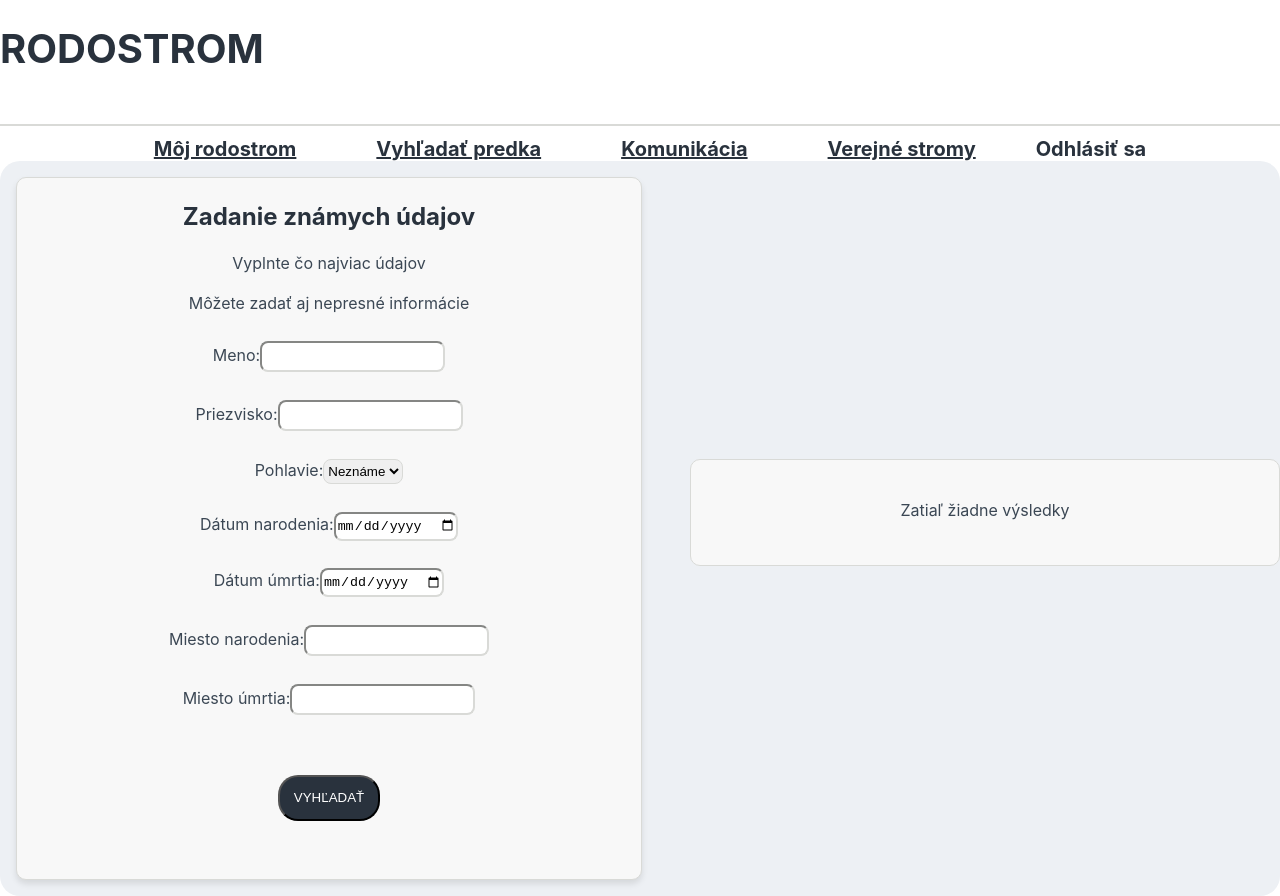
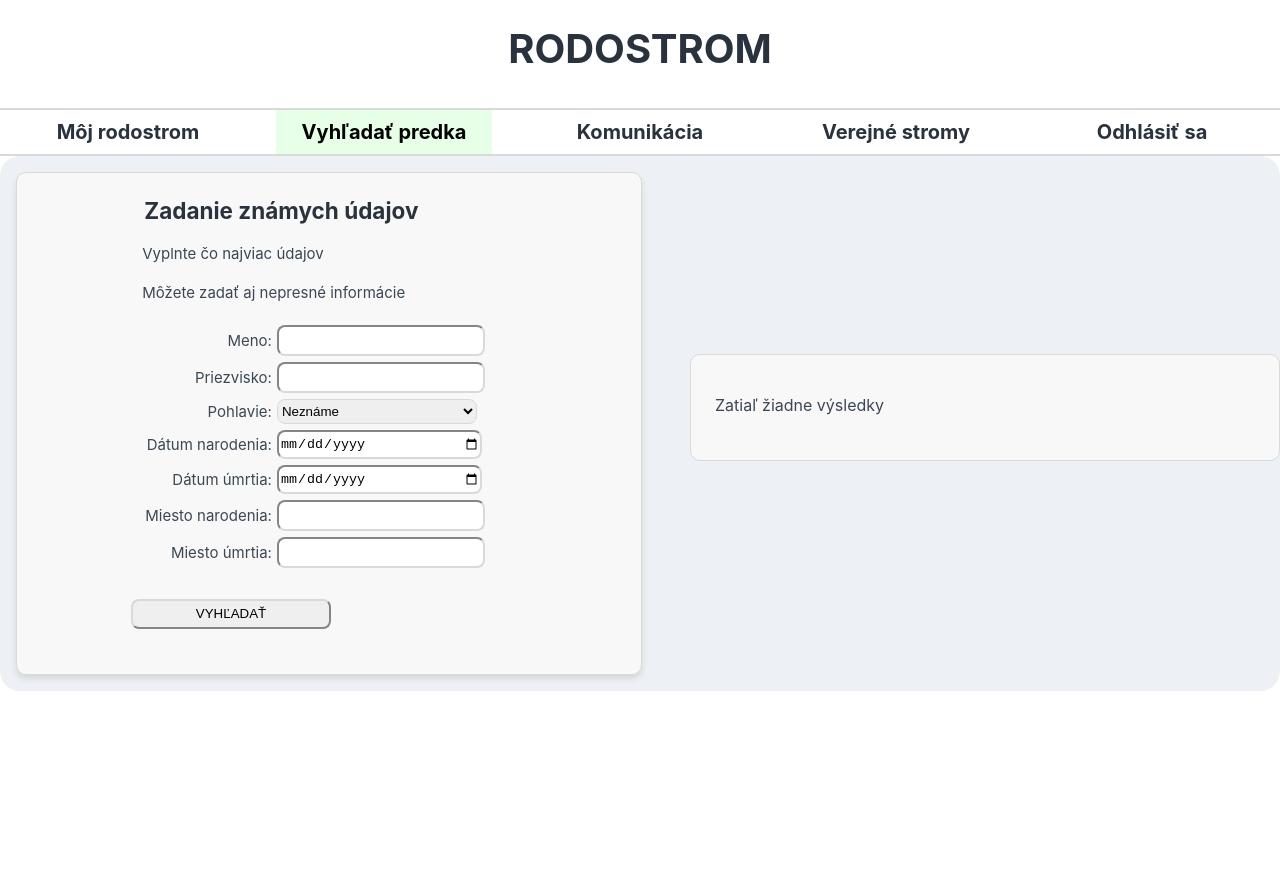
Before and after one commit to mbuchalova/rodostrom, a React (Create React App) app: page /search in a window 1280 px wide. After the commit the page ends 800 px from the top, so only its background shows below. Built offline with nearby package versions, Linux system fonts and the light colour scheme; what @antv/x6-react-shape would draw is missing.

Commit message:
Css a vizualna uprava stranky

```diff
--- a/src/App.jsx
+++ b/src/App.jsx
@@ -1,6 +1,5 @@
 import React, { useState } from 'react';
-import { BrowserRouter as Router, Routes, Route, Link } from 'react-router-dom';
-import { useNavigate } from 'react-router-dom';
+import { BrowserRouter as Router, Routes, Route, NavLink } from 'react-router-dom';
 import FamilyTree from './components/FamilyTree';
 import AncestorSearch from './components/AncestorSearch';
 import Communication from './components/Communication';
@@ -20,7 +19,8 @@ const App = () => {
     setIsModalOpen(false);
   };
 
-  return (<Router>
+  return (
+    <Router>
       <header>
         <a>
           <h1>RODOSTROM</h1>
@@ -28,10 +28,18 @@ const App = () => {
       </header>
       <div>
         <nav>
-        <a><Link to="/">Môj rodostrom</Link></a>
-        <a><Link to="/search">Vyhľadať predka</Link></a>
-        <a><Link to="/communication">Komunikácia</Link></a>
-        <a><Link to="/shared-trees">Verejné stromy</Link></a>
+          <NavLink to="/" className={({ isActive }) => (isActive ? 'active' : '')}>
+            Môj rodostrom
+          </NavLink>
+          <NavLink to="/search" className={({ isActive }) => (isActive ? 'active' : '')}>
+            Vyhľadať predka
+          </NavLink>
+          <NavLink to="/communication" className={({ isActive }) => (isActive ? 'active' : '')}>
+            Komunikácia
+          </NavLink>
+          <NavLink to="/shared-trees" className={({ isActive }) => (isActive ? 'active' : '')}>
+            Verejné stromy
+          </NavLink>
           <a>Odhlásiť sa</a>
         </nav>
 
@@ -42,7 +50,8 @@ const App = () => {
           <Route path="/shared-trees" element={<SharedTrees />} />
         </Routes>
       </div>
-  </Router>);
-}
+    </Router>
+  );
+};
 
 export default App;
--- a/src/components/AncestorSearch.jsx
+++ b/src/components/AncestorSearch.jsx
@@ -118,9 +118,10 @@ const AncestorSearch = ({onSelect}) => {
             <legend>Zadanie známych údajov</legend>
             <p>Vyplnte čo najviac údajov</p>
             <p>Môžete zadať aj nepresné informácie</p>
-            <p>
-              <label htmlFor="name">Meno:</label>
-              <input
+            <table>
+			<tr>
+              <td align="right"><label htmlFor="name">Meno:</label></td>
+               <input
                 type="text"
                 name="name"
                 id="name"
@@ -128,9 +129,9 @@ const AncestorSearch = ({onSelect}) => {
                 value={formData.name}
                 onChange={handleChange}
               />
-            </p>
-            <p>
-              <label htmlFor="surname">Priezvisko:</label>
+            </tr>
+            <tr>
+               <td align="right"><label htmlFor="surname">Priezvisko:</label></td>
               <input
                 type="text"
                 name="surname"
@@ -139,9 +140,9 @@ const AncestorSearch = ({onSelect}) => {
                 value={formData.surname}
                 onChange={handleChange}
               />
-            </p>
-            <p>
-              <label htmlFor="gender">Pohlavie:</label>
+            </tr>
+            <tr>
+              <td align="right"><label htmlFor="gender">Pohlavie:</label></td>
               <select
                 name="gender"
                 id="gender"
@@ -153,9 +154,9 @@ const AncestorSearch = ({onSelect}) => {
                 <option value="female">Žena</option>
                 <option value="other">Iné</option>
               </select>
-            </p>
-            <p>
-              <label htmlFor="birth_date">Dátum narodenia:</label>
+            </tr>
+            <tr>
+              <td align="right"><label htmlFor="birth_date">Dátum narodenia:</label></td>
               <input
                 type="date"
                 name="birth_date"
@@ -164,9 +165,9 @@ const AncestorSearch = ({onSelect}) => {
                 value={formData.birth_date}
                 onChange={handleChange}
               />
-            </p>
-            <p>
-              <label htmlFor="death_date">Dátum úmrtia:</label>
+            </tr>
+            <tr>
+              <td align="right"><label htmlFor="death_date">Dátum úmrtia:</label></td>
               <input
                 type="date"
                 name="death_date"
@@ -175,9 +176,9 @@ const AncestorSearch = ({onSelect}) => {
                 value={formData.death_date}
                 onChange={handleChange}
               />
-            </p>
-            <p>
-              <label htmlFor="birth_city">Miesto narodenia:</label>
+            </tr>
+            <tr>
+              <td align="right"><label htmlFor="birth_city">Miesto narodenia:</label></td>
               <input
                 type="text"
                 name="birth_city"
@@ -186,9 +187,9 @@ const AncestorSearch = ({onSelect}) => {
                 value={formData.birth_city}
                 onChange={handleChange}
               />
-            </p>
-            <p>
-              <label htmlFor="death_city">Miesto úmrtia:</label>
+            </tr>
+            <tr>
+              <td align="right"><label htmlFor="death_city">Miesto úmrtia:</label></td>
               <input
                 type="text"
                 name="death_city"
@@ -197,7 +198,9 @@ const AncestorSearch = ({onSelect}) => {
                 value={formData.death_city}
                 onChange={handleChange}
               />
-            </p>
+            </tr>
+
+			</table>
           </fieldset>
           <p>
             <input type="submit" name="search" id="search" value="VYHĽADAŤ" />
@@ -213,7 +216,7 @@ const AncestorSearch = ({onSelect}) => {
               {searchResults.map((result) => (
                 <div key={result.id} className="result-card">
                   <div className="result-left">
-                    <div className="icon-circle" onClick={() => openModal(result)}></div>
+                    <div className="icon-circle" onClick={() => openModal(result)}>i</div>
                   </div>
                   <div className="result-center">
                     <h3>{result.name} {result.surname}</h3>
@@ -247,6 +250,7 @@ const AncestorSearch = ({onSelect}) => {
             <span className="close-button" onClick={closeModal}>
               &times;
             </span>
+			<p></p>
             <div className="profile-picture"></div>
             <div className="profile-info">
               <h3>{modalData.name} {modalData.surname}</h3>
@@ -262,6 +266,7 @@ const AncestorSearch = ({onSelect}) => {
                 Pridať predka
               </button>
             </div>
+			<p></p>
           </div>
         </div>
       )}
--- a/src/components/result_card.css
+++ b/src/components/result_card.css
@@ -27,6 +27,7 @@
     font-size: 16px;
     color: #29323d;
     font-weight: bold;
+	text-align: center;
 }
 
 .result-center {
--- a/src/styles.css
+++ b/src/styles.css
@@ -1,59 +1,19 @@
 header {
 	border-bottom: 2px solid #d9dad7;
+	text-align: center;
+	height: 110px;
+    box-sizing: border-box;
+
 }
+
 section{
 	color: #3b4754;
 	border-radius: 20px;
 	background-color: #edf0f4;
 	margin: 5em 20em 0em 20em;
 	padding: 2em 5em 5em 3em;
-	text-align: center;
 	float:none;
 	clear:both;
-}
-#user_info{
-	margin: 1% 2% 6% 21%;
-	padding: 2% 1%;
-	width: 25%;
-	float:left;
-	clear:none;
-	height: 290px;
-}
-
-#password_change{
-	margin: 1% 21% 6% 2%;
-	padding: 2% 1%;
-	width: 25%;
-	float:left;
-	clear:none;
-	height: 290px;
-}
-
-
-#prihlas {
-	margin: -30px;
-	}
-@media (max-width: 768px) {
-    section {
-        margin: 3% 0% 0% 0%;
-        padding: 1.5em;
-        border: 1px solid #ddd;
-        border-radius: 10px;
-
-    }
-
-    #prihlas {
-    	margin : 0%;
-    }
-
-    #user_info, #password_change {
-        margin: 2% auto 2% auto;
-        padding: 10%;
-        width : initial;
-        float: initial;
-        height: initial;
-
-    }
 }
 
 #main_section{
@@ -97,67 +57,42 @@ p{
 	padding-bottom: 0.3em;
 }
 
-input[type="text"],input[type="password"], input[type="date"], input[type="time"], select{
+input, select{
 	border: 0.1em 0.1em 0.1em 0.1em;
 	border-color: #d9dad7;
 	border-radius: 8px;
 	height: 25px;
-	margin-top: 7px;
-}
-
-textarea{
-	border: 0.1em 0.1em 0.1em 0.1em;
-	border-color: #d9dad7;
-	border-radius: 8px;
-	margin-top: 7px;
-}
-
-input[type="submit"]{
-	background-color: #29323d;
-	color: white;
-	border-radius: 20px;
-	padding: 1em 1em 1em 1em;
-	margin: 1em 2em;
-}
-nav{
-	text-align: center;
-	padding-top: 0.7em;
+	width: 200px;
+	margin: 2px;
 }
 
 
+input[type="submit"]{
+	color: black;
+	border-radius: 8px;
+	height: 30px;
+	width: 200px;
+	text-align: center;
+}
 
-@media screen and (max-width: 768px) {
-  nav {
-    display: flex;
-    flex-direction: column;
-  }
+form {
+  max-width: 400px;
+  margin: 0 auto;
+  font-size: 15px;
 }
+
+form button {
+  align-self: center;
+}
+
+
 a{
 	margin: 0em 1em 0em 1em;
 	font-weight:bold;
 	color: #29323d;
 	font-size: 20px;
 }
-table {
-	width: 90%;
-	border-collapse: collapse;
-	border: 3px solid #d6d6d6;
-	margin:auto;
-}
-table tr:nth-child(even) {
-	background-color: #ffffff;
-	padding: 8px;
-}
-th,td{
-	padding: 5px;
-}
-table tr:nth-child(odd) {
-	background-color: #ebebeb;
-	padding: 8px;
-}
-table tr:first-child {
-	background-color: #d6d6d6;
-}
+
 
 #MAIN_TEXT {
 text-decoration: none;
@@ -167,3 +102,28 @@ text-decoration: none;
 float:right;
 padding-right:2.5%;
 }
+
+nav{
+	text-align: center;
+	border-bottom: 2px solid #d9dad7;
+	display: flex;
+	justify-content: space-evenly;
+	width: 100%;
+}
+
+nav a {
+  text-decoration: none;
+  display: block;
+  width: 20%;
+  padding: 10px 0;
+  text-align: center;
+}
+
+nav a.active {
+  background-color: #e6ffe6;
+  color: black;
+}
+
+nav a:hover {
+  color: #007bff;
+}
```
Lines whose indentation alone changed are shown as unchanged.
